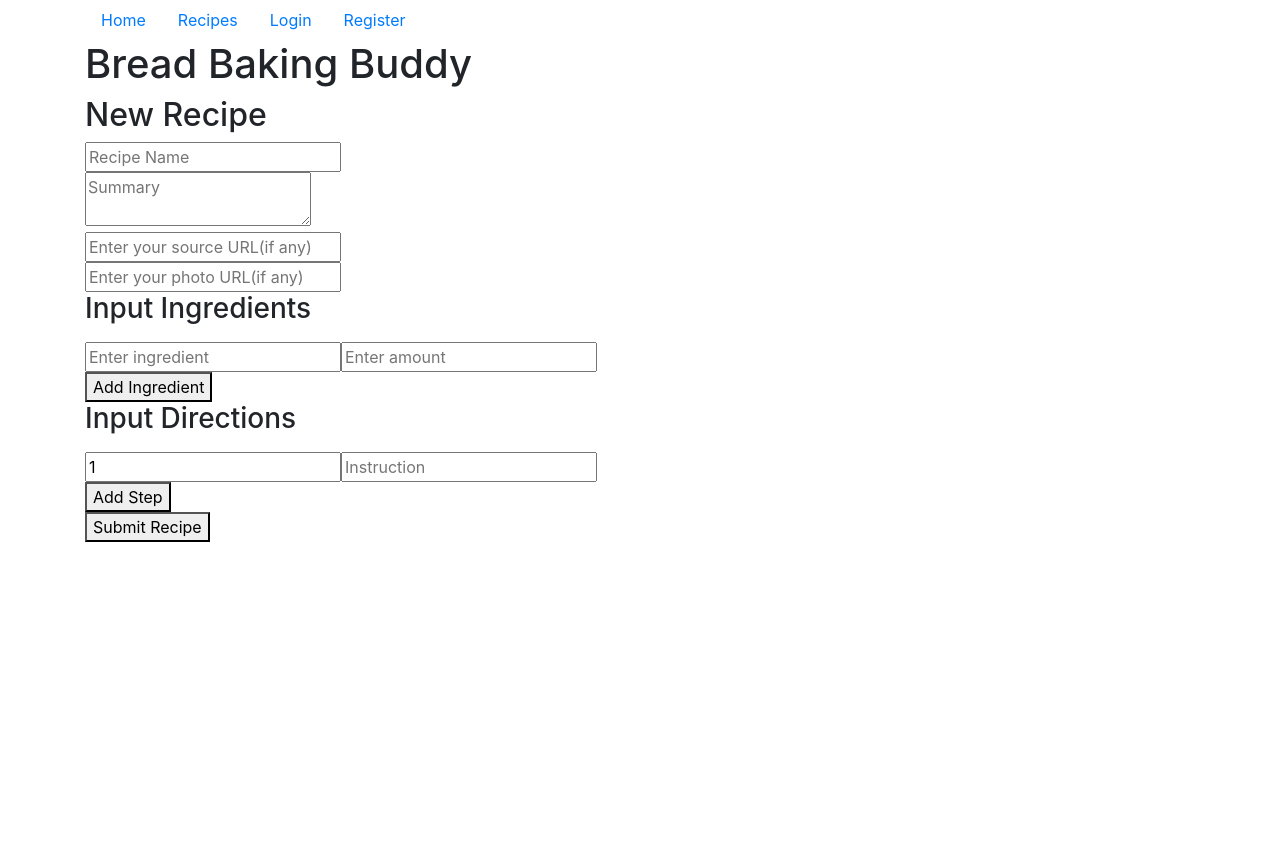
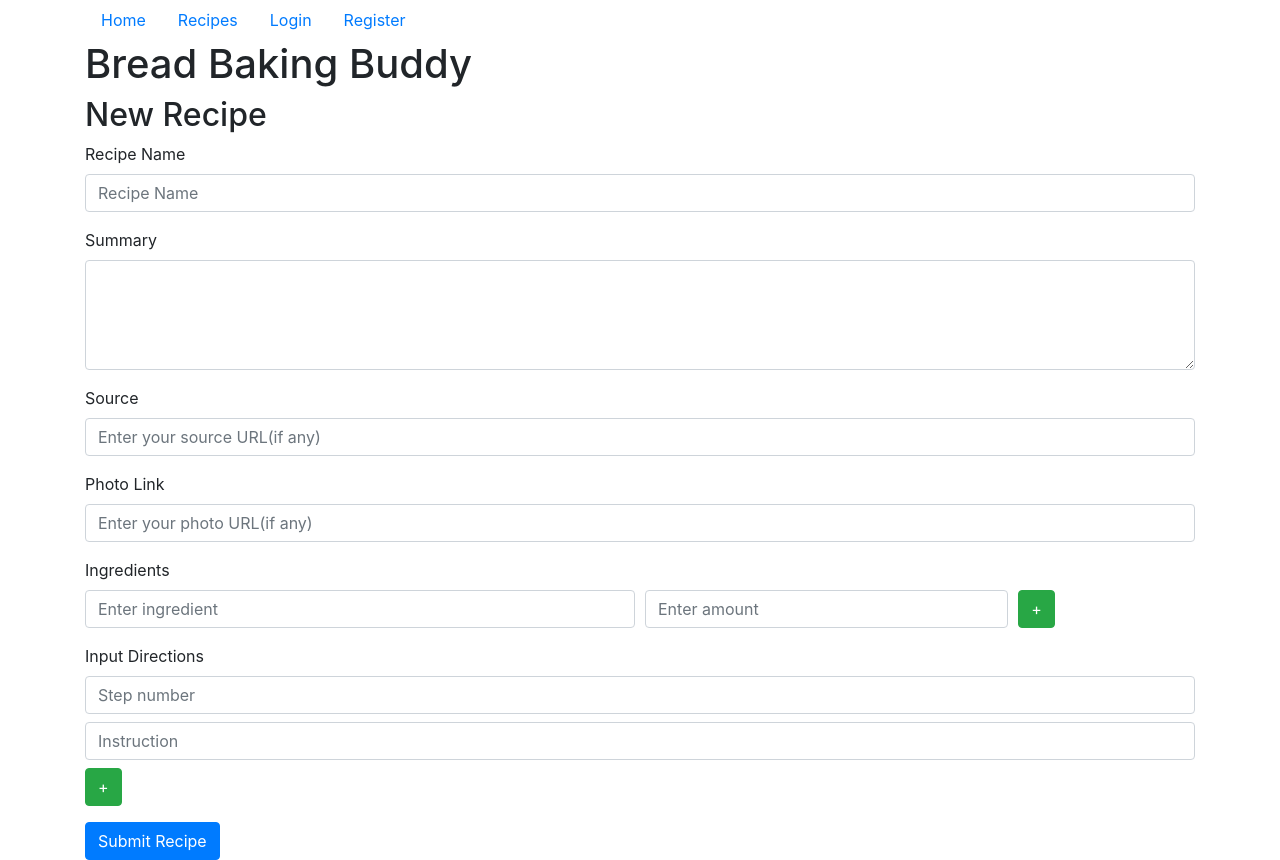
Before and after one commit to joshua-agee/BreadBakingBuddy, a React (Create React App) app: page /recipes/new in a window 1280 px wide. Before the commit the page ends 800 px from the top, so only its background shows below. Built offline with nearby package versions, Linux system fonts and the light colour scheme.

Commit message:
form styling

```diff
--- a/src/components/NewRecipeForm.jsx
+++ b/src/components/NewRecipeForm.jsx
@@ -1,15 +1,17 @@
 import React, {useState} from "react"
 import axios from 'axios'
 import { useHistory } from 'react-router-dom'
+import { Button, Form, Col } from 'react-bootstrap'
 
 const baseURL = process.env.REACT_APP_API_URL
 axios.defaults.withCredentials = true
 // import Recipe from "./Recipe";
 // code in this section based on example from here : https://www.cluemediator.com/add-or-remove-input-fields-dynamically-with-reactjs
 function NewRecipeForm(props) {
+
     const [ingredients, setIngredients] = useState([{ ingredient: "", amount: "" }])
     const [recipe, setRecipe] = useState({name: "", summary: "", source: "", photo: ""})
-    const [directions, setDirections] = useState([{ step: "1", instruction: ""}])
+    const [directions, setDirections] = useState([{ step: "", instruction: ""}])
     let history = useHistory();
     //handle change to non-array fields
     const handleRecipeChange = (e) => {
@@ -69,122 +71,115 @@ function NewRecipeForm(props) {
         }).catch((err)=>{
             console.log(err);
         })
-        // fetch(baseURL + "recipes/", {
-        //     method:"POST",
-        //     credentials: "include",
-        //     headers: {
-        //         "Content-Type": "application/json"
-        //     },
-        //     body: JSON.stringify({
-        //         name : recipe.name,
-        //         summary : recipe.summary,
-        //         ingredients : ingredients,
-        //         directions : directions,
-        //         source : recipe.source,
-        //         photo : recipe.photo
-        //     })
-        // }).then((res)=> res.json())
-        // .then((resJson)=>{
-        //     console.log(resJson);
-        //     // fetchRecipes();
-        // })
     }
 
 
     return(
         <div>
             <h2>New Recipe</h2>
-            <div className="box">
-            <input
+                <Form.Group controlId="formRecipeName">
+                    <Form.Label>Recipe Name</Form.Label>
+                    <Form.Control
                         name="name"
                         placeholder="Recipe Name"
                         value={recipe.name}
                         onChange={e => handleRecipeChange(e)}
-                /><br></br>
-            <textarea
+                        />
+                    </Form.Group>
+                    <Form.Group controlId="formSummary">
+                    <Form.Label>Summary</Form.Label>
+                    <Form.Control
                         name="summary"
-                placeholder="Summary"
+                        as="textarea"
+                        rows="4"
                         value={recipe.summary}
                         onChange={e => handleRecipeChange(e)}
-                /><br></br>
-            <input
+                        />
+                    </Form.Group>
+                    <Form.Group controlId="formSource">
+                    <Form.Label>Source</Form.Label>
+                    <Form.Control
                         name="source"
                         placeholder="Enter your source URL(if any)"
                         value={recipe.source}
                         onChange={e => handleRecipeChange(e)}
-                /><br></br>
-            <input
+                        />
+                    </Form.Group>
+                    <Form.Group controlId="formPhotoLink">
+                    <Form.Label>Photo Link</Form.Label>
+                    <Form.Control
                         name="photo"
                         placeholder="Enter your photo URL(if any)"
                         value={recipe.photo}
                         onChange={e => handleRecipeChange(e)}
                         />
-            <h3>Input Ingredients</h3>
+                    </Form.Group>
+                <Form.Group controlId="inputIngredients">
+                <Form.Label>Ingredients</Form.Label>
                 {ingredients.map((x, i)=> {
                     return(
-                    <div className="box" key={i}>
-                        <ul>
-                        {ingredients.length > i+1 &&
-                        <li>{x.ingredient}: {x.amount}</li>
-                        } </ul>
-                            {ingredients.length -1 === i ?
-                        <div>
-                            <input
+                        <div key={i}>
+                            <Form.Row className="mb-2">
+                                <Col xs="6">
+                                    <Form.Control
                                     name="ingredient"
                                     placeholder="Enter ingredient"
                                     value={x.ingredient}
                                     onChange={e => handleIngredientsChange(e,i)}
                                     />
-                            <input
+                                </Col>
+                                <Col xs="4">
+                                    <Form.Control
                                     name="amount"
                                     placeholder="Enter amount"
                                     value={x.amount}
                                     onChange={e => handleIngredientsChange(e,i)}
                                     />
+                                </Col>
+                                <Col xs="2">
+                                {ingredients.length !== 1 && <Button className="mr-2"  variant="danger"
+                                onClick={() => handleRemoveClick(i)}> - </Button>}
+                                {ingredients.length - 1 === i && <Button className="mr-2"  variant="success" onClick={handleAddClick}> + </Button>}
+                                </Col>
+                            </Form.Row>
                         </div>
-                        : "" }
+                    )
+                })}
+            </Form.Group>
+            <Form.Group controlId="inputDirections">
+            <Form.Label>Input Directions</Form.Label>
+            {directions.map((x, i)=> {
+                return(
+                    <div className="box" key={i}>
+
+                        <div>
+                            <Form.Control
+                                name="step"
+                                placeholder="Step number"
+                                value={x.step}
+                                onChange={e => handleDirectionsChange(e,i)}
+                                className="mb-2"
+                            />
+                            <Form.Control
+                                name="instruction"
+                                placeholder="Instruction"
+                                value={x.instruction}
+                                onChange={e => handleDirectionsChange(e,i)}
+                                className="mb-2"
+                                />
+                        </div>
+
                         <div className="btn-box">
-                            {ingredients.length !== 1 && <button className="mr10"
-                            onClick={() => handleRemoveClick(i)}>Remove Ingredient</button>}
-                            {ingredients.length - 1 === i && <button onClick={handleAddClick}>Add Ingredient</button>}
+                            {directions.length !== 1 && <Button variant = "danger" className="mr-2"
+                            onClick={() => handleDirectionsRemoveClick(i)}> - </Button>}
+                            {directions.length - 1 === i && <Button variant= "success" className="mr-2" onClick={handleDirectionsAddClick}> + </Button>}
                         </div>
                     </div>
                 )
             })}
-            <h3>Input Directions</h3>
-            {directions.map((x, i)=> {
-                return(
-                    <div className="box" key={i}>
-                        <ul>
-                        {directions.length > i+1 &&
-                        <li>{x.step}: {x.instruction}</li>
-                        } </ul>
-                            {directions.length -1 === i ?
-                        <div>
-                            <input
-                                name="step"
-                                placeholder="step"
-                                value={x.step}
-                                onChange={e => handleDirectionsChange(e,i)}
-                            />
-                            <input
-                                name="instruction"
-                                placeholder="Instruction"
-                                value={x.instruction}
-                                onChange={e => handleDirectionsChange(e,i)}
-                                />
-                        </div>
-                        : "" }
-                        <div className="btn-box">
-                            {directions.length !== 1 && <button className="mr10"
-                            onClick={() => handleDirectionsRemoveClick(i)}>Remove Step</button>}
-                            {directions.length - 1 === i && <button onClick={handleDirectionsAddClick}>Add Step</button>}
-                        </div>
-                    </div>
-                )
-            })}
-        </div>
-        <button onClick={handleSubmit}>Submit Recipe</button>
+            </Form.Group>
+
+        <Button variant="primary" onClick={handleSubmit}>Submit Recipe</Button>
         </div>
     )
 }
--- a/src/components/RecipeList.jsx
+++ b/src/components/RecipeList.jsx
@@ -1,5 +1,6 @@
 import React, { useState, useEffect } from 'react'
 import axios from 'axios'
+import { ListGroup } from 'react-bootstrap'
 
 export default function RecipeList() {
     const baseURL = process.env.REACT_APP_API_URL
@@ -22,15 +23,17 @@ export default function RecipeList() {
 
     return (
         <div>
-            <ul>
+            <ListGroup variant="flush">
                 {(recipes !== undefined) && recipes.map((item) => {
                     return (
-                        <li key={item.id}>
+                        <ListGroup.Item key={item.id}>
                             <a href={baseURL + "recipes/" + item.id}>{item.name}: {item.summary}</a>
-                        </li>
+                            {item.likes}
+                            {item.comments}
+                        </ListGroup.Item>
                     )
                 })}
-            </ul>
+            </ListGroup>
         </div>
     )
     }
```
Lines whose indentation alone changed are shown as unchanged.
